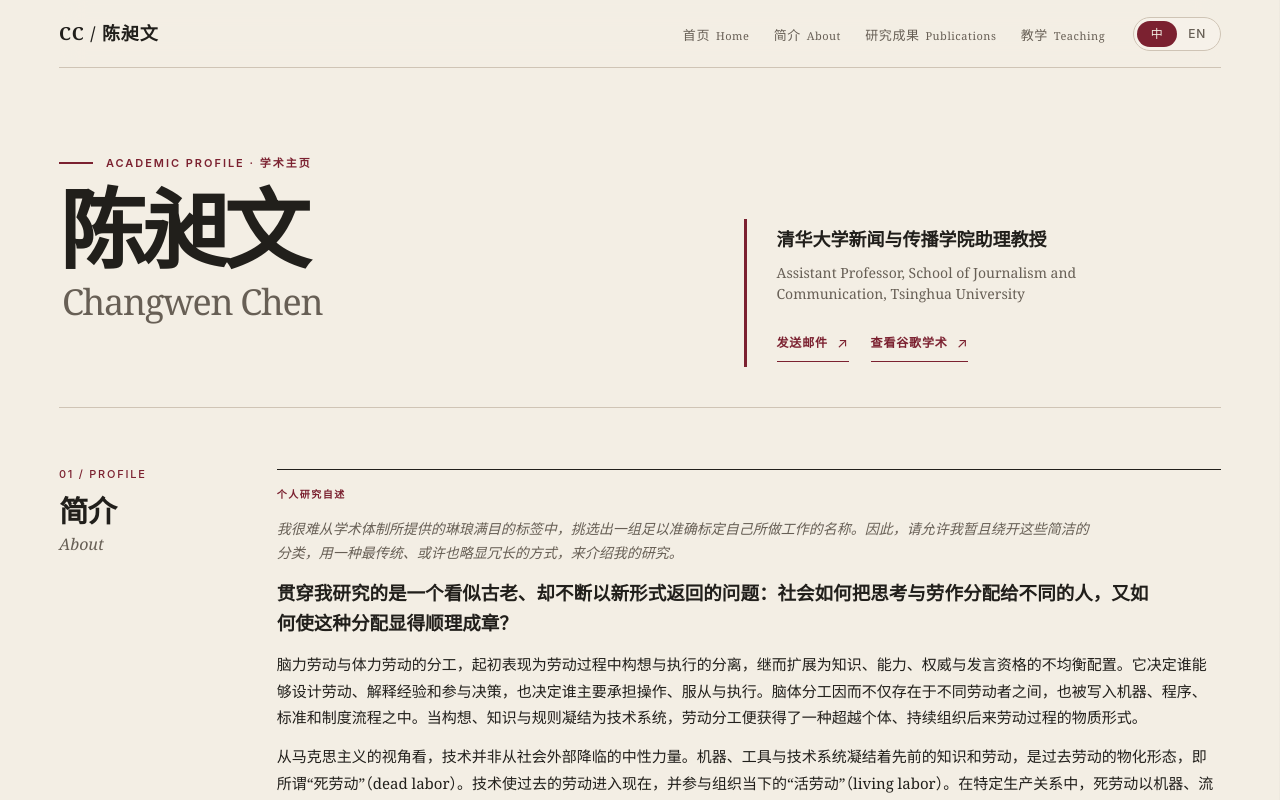
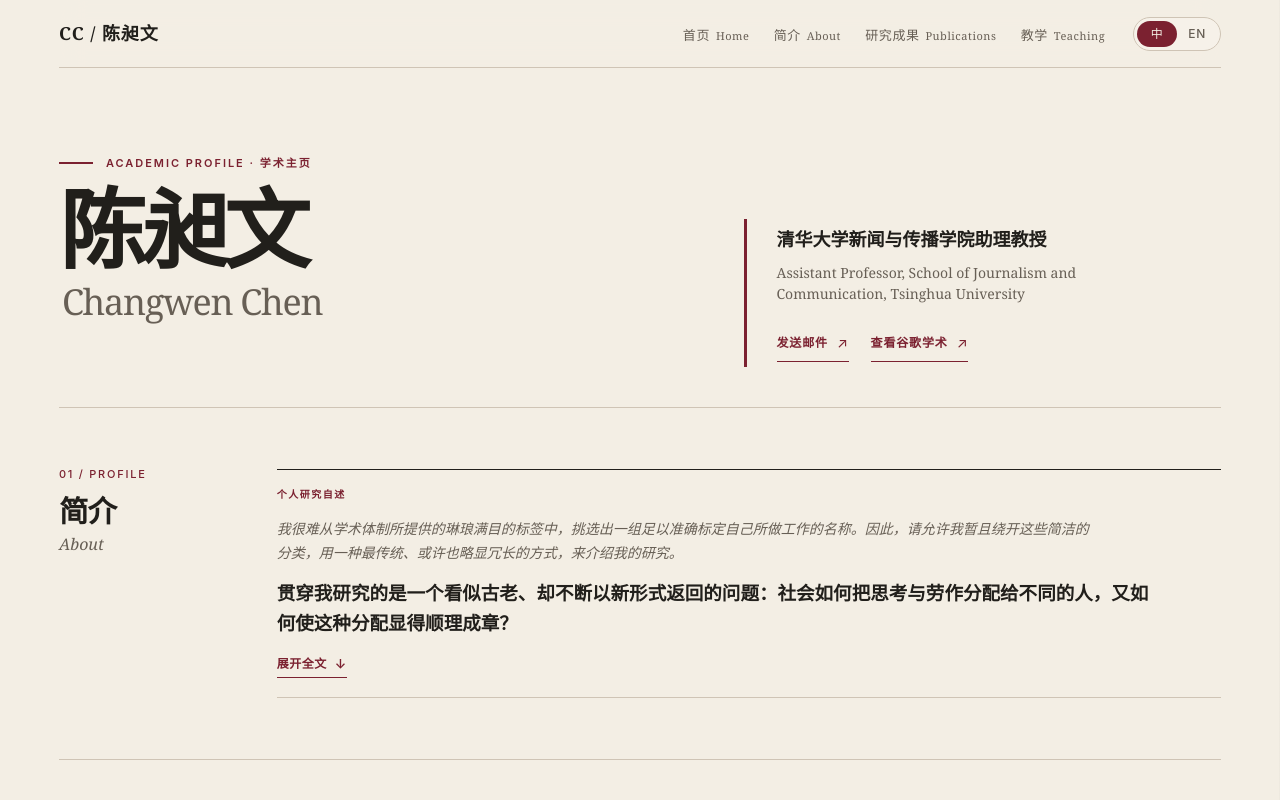
Before and after one commit to cklasd/changwen-chen-academic-homepage, a Next.js app: page / in a window 1280 px wide. Shown: the top 800 px of the page. Built offline with nearby package versions, Linux system fonts and the light colour scheme.

Commit message:
Add collapsible research statement

```diff
--- a/app/LegacyHome.tsx
+++ b/app/LegacyHome.tsx
@@ -15,6 +15,8 @@ const copy = {
     courses: "开设课程",
     scholar: "查看谷歌学术",
     email: "发送邮件",
+    showMore: "展开全文",
+    showLess: "收起全文",
   },
   en: {
     home: "Home",
@@ -26,6 +28,8 @@ const copy = {
     courses: "Courses Taught",
     scholar: "View Google Scholar",
     email: "Send an email",
+    showMore: "Show more",
+    showLess: "Show less",
   },
 } as const;
 
@@ -160,12 +164,26 @@ function SectionTitle({ number, primary, secondary, id }: { number: string; prim
 }
 
 function StatementBlock({ label, paragraphs, locale }: { label: string; paragraphs: readonly string[]; locale: Locale }) {
+  const [expanded, setExpanded] = useState(false);
+  const visibleParagraphs = expanded ? paragraphs : paragraphs.slice(0, 2);
+  const toggleLabel = expanded ? copy[locale].showLess : copy[locale].showMore;
+
   return (
     <div className="statement-block">
       <p className="subsection-label">{label}</p>
-      <div className="statement-copy" lang={locale === "zh" ? "zh-CN" : "en"}>
-        {paragraphs.map((paragraph) => <p key={paragraph}>{paragraph}</p>)}
+      <div className="statement-copy" id="profile-statement-copy" lang={locale === "zh" ? "zh-CN" : "en"}>
+        {visibleParagraphs.map((paragraph) => <p key={paragraph}>{paragraph}</p>)}
       </div>
+      <button
+        className="statement-toggle"
+        type="button"
+        aria-expanded={expanded}
+        aria-controls="profile-statement-copy"
+        onClick={() => setExpanded((current) => !current)}
+      >
+        {toggleLabel}
+        <span aria-hidden="true">{expanded ? "↑" : "↓"}</span>
+      </button>
     </div>
   );
 }
--- a/app/globals.css
+++ b/app/globals.css
@@ -355,6 +355,37 @@ h2 span {
   font-size: clamp(18px, 1.45vw, 21px);
   font-weight: 600;
   line-height: 1.62;
+}
+
+.statement-toggle {
+  display: inline-flex;
+  align-items: center;
+  gap: 8px;
+  margin-top: 18px;
+  padding: 0 0 4px;
+  border: 0;
+  border-bottom: 1px solid var(--accent);
+  background: transparent;
+  color: var(--accent);
+  font: 600 12px/1.4 var(--sans);
+  letter-spacing: 0.04em;
+  cursor: pointer;
+}
+
+.statement-toggle:hover,
+.statement-toggle:focus-visible {
+  color: var(--ink);
+  border-bottom-color: var(--ink);
+}
+
+.statement-toggle:focus-visible {
+  outline: 2px solid var(--accent);
+  outline-offset: 5px;
+}
+
+.statement-toggle span {
+  font-size: 13px;
+  line-height: 1;
 }
 
 .publication-list,
```
